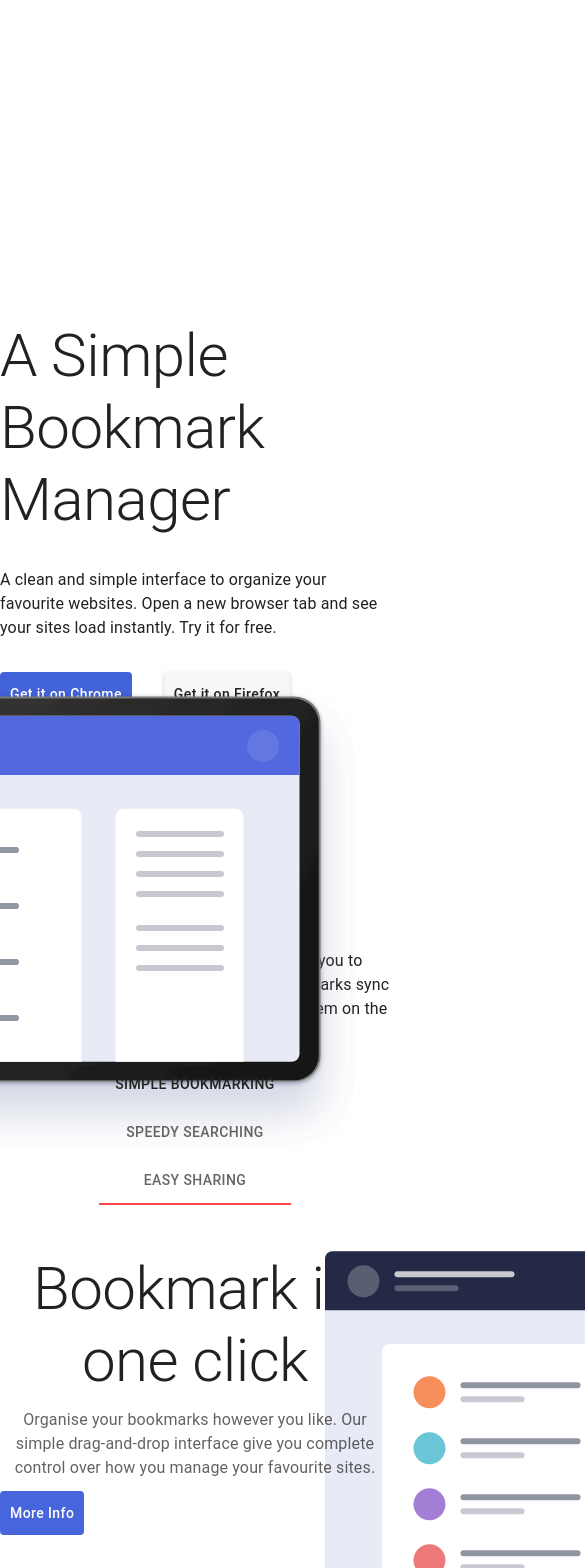
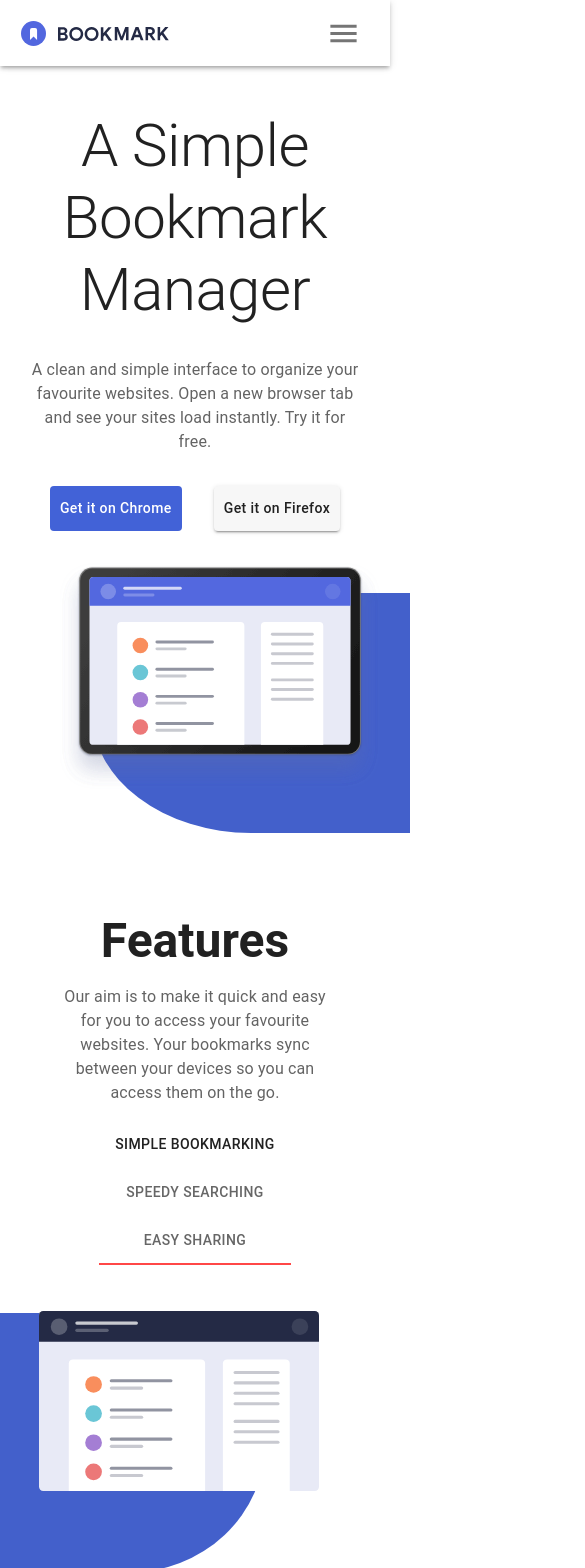
Before and after one commit to Proton-number/bookmarks, a React (Vite) app: page / in a window 390 px wide. Shown: the top 1568 px of the page, 585 px wide, since content can reach past the window. Built offline with nearby package versions, Linux system fonts and the light colour scheme.

Commit message:
mobile view... testing...

```diff
--- a/src/App.jsx
+++ b/src/App.jsx
@@ -13,9 +13,9 @@ import Footer from "./Components/Footer";
 function App() {
   return (
     <>
-      <Stack spacing={20}>
+      <NavMobile />
+      <Stack spacing={{xs:10,sm:18,lg:20}}>
         <Nav />
-        <NavMobile />
         <Bookmark />
         <Features />
         <Download />
--- a/src/Components/Bookmark.jsx
+++ b/src/Components/Bookmark.jsx
@@ -23,24 +23,34 @@ function Bookmark() {
   });
   return (
     <Stack
-      spacing={{ sm: 8,lg:0 }}
+      spacing={{ xs: 4, sm: 8, lg: 0 }}
       direction={{ xs: "column", sm: "column", lg: "row" }}
       sx={{ alignItems: { lg: "center" }, justifyContent: "space-between" }}
     >
-      <Stack spacing={4} sx={{ p: { sm: "40px", lg: "80px" } }}>
+      <Stack spacing={4} sx={{ p: { xs: "30px", sm: "40px", lg: "80px" } }}>
         <Typography
           variant="h2"
-          sx={{ textAlign: "left", width: { lg: "70%" } }}
+          sx={{ textAlign: { sm: "left" }, width: { lg: "70%" } }}
         >
           A Simple Bookmark Manager
         </Typography>
-        <Typography sx={{ textAlign: "left", width: { sm: "88%", lg: "50%" } }}>
+        <Typography
+          sx={{
+            textAlign: { sm: "left" },
+            width: { sm: "88%", lg: "50%" },
+            opacity: "70%",
+          }}
+        >
           {" "}
           A clean and simple interface to organize your favourite websites. Open
           a new browser tab and see your sites load instantly. Try it for free.{" "}
         </Typography>
 
-        <Stack spacing={4} direction="row" sx={{ justifyContent: "left" }}>
+        <Stack
+          spacing={4}
+          direction="row"
+          sx={{ justifyContent: { xs: "center", sm: "left" } }}
+        >
           <ThemeProvider theme={theme}>
             <Button
               color="primary"
@@ -69,13 +79,14 @@ function Bookmark() {
         sx={{
           backgroundColor: "hsl(227, 57%, 53%)",
           position: "relative",
-          padding: { sm: "210px", lg: "200px" },
+          padding: { xs: "120px", sm: "210px", lg: "200px" },
           borderTopLeftRadius: "50%",
           borderBottomLeftRadius: "50%",
           width: {
+            xs: "20%",
             sm: "12%",
           },
-          left: { sm: "267px", lg: "0" },
+          left: { xs: "92px", sm: "267px", lg: "0" },
         }}
       >
         <Box
@@ -86,8 +97,9 @@ function Bookmark() {
             top: "-30px",
             right: "30px",
             width: {
+              xs: "320px",
               sm: "680px",
-              lg:'100%'
+              lg: "100%",
             },
           }}
         />
--- a/src/Components/Download.jsx
+++ b/src/Components/Download.jsx
@@ -36,7 +36,7 @@ function Download() {
             alignItems: "center",
           }}
         >
-          <Typography sx={{ width: "50%" }}>
+          <Typography sx={{ width: {xs:'70%',sm:"50%"} }}>
             We've got more browsers in the pipeline. Please do not let us know
             if you've got a favorite you'd like us to prioritize.
           </Typography>
--- a/src/Components/Features.jsx
+++ b/src/Components/Features.jsx
@@ -48,7 +48,9 @@ function Features() {
             alignItems: "center",
           }}
         >
-          <Typography sx={{ width: { sm: "60%", lg: "42%" } }}>
+          <Typography
+            sx={{ width: { xs: "72%", sm: "60%", lg: "42%", opacity: "70%" } }}
+          >
             Our aim is to make it quick and easy for you to access your
             favourite websites. Your bookmarks sync between your devices so you
             can access them on the go.
@@ -94,13 +96,14 @@ function Features() {
                 sx={{
                   backgroundColor: "hsl(227, 57%, 53%)",
                   position: "relative",
-                  padding: { sm: "160px", lg: "200px" },
+                  padding: { xs: "130px", sm: "160px", lg: "200px" },
                   borderTopRightRadius: "50%",
                   borderBottomRightRadius: "50%",
                   width: {
+                    xs: "4%",
                     lg: "12%",
                   },
-                  left: { sm: "-231px", lg: "0" },
+                  left: { xs: "-68px", sm: "-231px", lg: "0" },
                 }}
               >
                 <Box
@@ -109,8 +112,9 @@ function Features() {
                   sx={{
                     position: "absolute",
                     top: "-2px",
-                    left: "130px",
+                    left: { xs: "50px", sm: "130px" },
                     width: {
+                      xs: "280px",
                       sm: "420px",
                       lg: "100%",
                     },
@@ -122,7 +126,7 @@ function Features() {
                 <Typography
                   variant="h2"
                   sx={{
-                    textAlign: { sm: "center", lg: "left" },
+                    textAlign: { xs: "center", sm: "center", lg: "left" },
                     width: { lg: "100%" },
                   }}
                 >
@@ -132,13 +136,13 @@ function Features() {
                 <Box
                   sx={{
                     display: "flex",
-                    justifyContent: { sm: "center", lg: "left" },
+                    justifyContent: { xs: "center", sm: "center", lg: "left" },
                   }}
                 >
                   <Typography
                     sx={{
                       textAlign: { sm: "center", lg: "left" },
-                      width: { sm: "50%", lg: "80%" },
+                      width: { xs: "70%", sm: "50%", lg: "80%" },
                       opacity: "70%",
                     }}
                   >
@@ -152,7 +156,9 @@ function Features() {
                 <Stack
                   spacing={4}
                   direction="row"
-                  sx={{ justifyContent: { sm: "center", lg: "left" } }}
+                  sx={{
+                    justifyContent: { xs: "center", sm: "center", lg: "left" },
+                  }}
                 >
                   <ThemeProvider theme={theme}>
                     <Button
@@ -186,11 +192,12 @@ function Features() {
                 sx={{
                   backgroundColor: "hsl(227, 57%, 53%)",
                   position: "relative",
-                  left: { sm: "-231px", lg: "-40px" },
-                  padding: { sm: "160px", lg: "200px" },
+                  left: { xs: "-58px", sm: "-231px", lg: "-40px" },
+                  padding: { xs: "150px", sm: "160px", lg: "200px" },
                   borderTopRightRadius: "50%",
                   borderBottomRightRadius: "50%",
                   width: {
+                    xs: "4%",
                     lg: "12%",
                   },
                 }}
@@ -201,8 +208,9 @@ function Features() {
                   sx={{
                     position: "absolute",
                     top: "-13px",
-                    left: "180px",
+                    left: {xs:'80px',sm:"180px"},
                     width: {
+                      xs: "280px",
                       sm: "371px",
                       lg: "90%",
                     },
@@ -214,7 +222,7 @@ function Features() {
                 <Typography
                   variant="h2"
                   sx={{
-                    textAlign: { sm: "center", lg: "left" },
+                    textAlign: { xs: "center", sm: "center", lg: "left" },
                     width: { lg: "100%" },
                   }}
                 >
@@ -224,13 +232,13 @@ function Features() {
                 <Box
                   sx={{
                     display: "flex",
-                    justifyContent: { sm: "center", lg: "left" },
+                    justifyContent: { xs: "center", sm: "center", lg: "left" },
                   }}
                 >
                   <Typography
                     sx={{
-                      textAlign: { sm: "center", lg: "left" },
-                      width: { sm: "50%", lg: "80%" },
+                      textAlign: { xs: "center", sm: "center", lg: "left" },
+                      width: { xs: "70%", sm: "50%", lg: "80%" },
                       opacity: "70%",
                     }}
                   >
@@ -244,7 +252,9 @@ function Features() {
                 <Stack
                   spacing={4}
                   direction="row"
-                  sx={{ justifyContent: { sm: "center", lg: "left" } }}
+                  sx={{
+                    justifyContent: { xs: "center", sm: "center", lg: "left" },
+                  }}
                 >
                   <ThemeProvider theme={theme}>
                     <Button
@@ -267,7 +277,7 @@ function Features() {
           {tabIndex === 2 && (
             <Stack
               spacing={{ lg: 30 }}
-              direction={{ sm: "column", lg: "row" }}
+              direction={{ xs: "column", sm: "column", lg: "row" }}
               sx={{
                 display: "flex",
                 alignItems: "center",
@@ -277,11 +287,12 @@ function Features() {
                 sx={{
                   backgroundColor: "hsl(227, 57%, 53%)",
                   position: "relative",
-                  left: { sm: "-231px", lg: "-40px" },
-                  padding: { sm: "160px", lg: "200px" },
+                  left: { xs: "-58px", sm: "-231px", lg: "-40px" },
+                  padding: { xs: "150px", sm: "160px", lg: "200px" },
                   borderTopRightRadius: "50%",
                   borderBottomRightRadius: "50%",
                   width: {
+                    xs: "4%",
                     lg: "12%",
                   },
                 }}
@@ -292,8 +303,9 @@ function Features() {
                   sx={{
                     position: "absolute",
                     top: "-13px",
-                    left: "180px",
+                    left: {xs:'80px',sm:"180px"},
                     width: {
+                      xs: "280px",
                       sm: "371px",
                       lg: "90%",
                     },
@@ -305,7 +317,7 @@ function Features() {
                 <Typography
                   variant="h2"
                   sx={{
-                    textAlign: { sm: "center", lg: "left" },
+                    textAlign: { xs: "center", sm: "center", lg: "left" },
                     width: { lg: "100%" },
                   }}
                 >
@@ -315,13 +327,13 @@ function Features() {
                 <Box
                   sx={{
                     display: "flex",
-                    justifyContent: { sm: "center", lg: "left" },
+                    justifyContent: { xs: "center", sm: "center", lg: "left" },
                   }}
                 >
                   <Typography
                     sx={{
-                      textAlign: { sm: "center", lg: "left" },
-                      width: { sm: "50%", lg: "80%" },
+                      textAlign: { xs: "center", sm: "center", lg: "left" },
+                      width: { xs: "70%", sm: "50%", lg: "80%" },
                       opacity: "70%",
                     }}
                   >
@@ -335,7 +347,9 @@ function Features() {
                 <Stack
                   spacing={4}
                   direction="row"
-                  sx={{ justifyContent: { sm: "center", lg: "left" } }}
+                  sx={{
+                    justifyContent: { xs: "center", sm: "center", lg: "left" },
+                  }}
                 >
                   <ThemeProvider theme={theme}>
                     <Button
--- a/src/Components/Footer.jsx
+++ b/src/Components/Footer.jsx
@@ -1,12 +1,5 @@
 import React, { useState } from "react";
-import {
-  Box,
-  Typography,
-  Stack,
-  Button,
-  createTheme,
-  ThemeProvider,
-} from "@mui/material";
+import { Box, Typography, Stack } from "@mui/material";
 import { motion } from "framer-motion";
 import bookmark from "/src/images/logo-bookmark.svg";
 import facebook from "/src/images/icon-facebook.svg";
@@ -17,13 +10,14 @@ function Footer() {
     <Box
       sx={{
         p: {
-          sm:'20px',
+          xs:'20px',
+          sm: "20px",
           lg: "25px",
         },
         display: "flex",
         flexDirection: {
-          xs: 'column',
-          sm:'row'
+          xs: "column",
+          sm: "row",
         },
         justifyContent: "space-around",
         alignItems: "center",
@@ -34,7 +28,7 @@ function Footer() {
       <Stack
         direction={{ sm: "row" }}
         sx={{ alignItems: "center" }}
-        spacing={{sm:4, lg: 8 }}
+        spacing={{ xs:3 ,sm: 4, lg: 8 }}
       >
         <Box
           component="img"
@@ -78,9 +72,27 @@ function Footer() {
         </Typography>
       </Stack>
 
-      <Stack direction={{ sm: "row" }} spacing={{ sm:2.5, lg: 4 }}>
-        <Box component="img" src={facebook} />
-        <Box component="img" src={twitter} />
+      <Stack sx={{marginTop:{xs:2, sm:0}}} direction={{ sm: "row" }} spacing={{ xs:2, sm: 2.5, lg: 4 }}>
+        <Box
+          component="img"
+          src={facebook}
+          sx={{
+            "&:hover": {
+              filter:
+                "brightness(0) saturate(100%) invert(23%) sepia(65%) saturate(2645%) hue-rotate(342deg) brightness(87%) contrast(111%)",
+            },
+          }}
+        />
+        <Box
+          component="img"
+          src={twitter}
+          sx={{
+            "&:hover": {
+              filter:
+                "brightness(0) saturate(100%) invert(23%) sepia(65%) saturate(2645%) hue-rotate(342deg) brightness(87%) contrast(111%)",
+            },
+          }}
+        />
       </Stack>
     </Box>
   );
--- a/src/Components/Frequently.jsx
+++ b/src/Components/Frequently.jsx
@@ -41,7 +41,7 @@ function Frequently() {
             alignItems: "center",
           }}
         >
-          <Typography sx={{ width: "42%" }}>
+          <Typography sx={{ width: {  xs: "70%", sm: "42%" } }}>
             Here are some of our FAQS. If you have any other questions you'd
             like answered please feel free to email us.
           </Typography>
@@ -69,7 +69,9 @@ function Frequently() {
                 </ThemeProvider>
               }
             >
-              <Typography sx={{"&:hover":{color:'hsl(0, 100%, 50%)'}}}>What is Bookmark?</Typography>
+              <Typography sx={{ "&:hover": { color: "hsl(0, 100%, 50%)" } }}>
+                What is Bookmark?
+              </Typography>
             </AccordionSummary>
 
             <AccordionDetails>
--- a/src/Components/Joined.jsx
+++ b/src/Components/Joined.jsx
@@ -24,7 +24,7 @@ function Joined() {
         sx={{
           backgroundColor: "hsl(228, 68%, 57%)",
           color: "white",
-          p: { sm:'18px', lg: "20px" },
+          p: {xs:'20px', sm:'18px', lg: "20px" },
         }}
       >
         <Typography variant="body2">
@@ -37,14 +37,14 @@ function Joined() {
             alignItems: "center",
           }}
         >
-          <Typography sx={{ width: "42%" }}>
+          <Typography sx={{ width: {sm:'45%'} }}>
             stay up-date with what we're doing
           </Typography>
         </Box>
 
         <Stack
           spacing={3}
-          direction={{ sm: "row" }}
+          direction={{ xs:'column', sm: "row" }}
           sx={{
             justifyContent: "center",
             alignItems: "center",
@@ -55,7 +55,7 @@ function Joined() {
             type="email"
             InputProps={{
               style: {
-                borderRadius: "25px",
+                borderRadius: "8px",
                 color: "black",
                 backgroundColor:'white'
               },
--- a/src/Components/NavMobile.jsx
+++ b/src/Components/NavMobile.jsx
@@ -1,11 +1,79 @@
-import React from 'react'
+import React, { useState } from "react";
+import {
+  Box,
+  Typography,
+  Toolbar,
+  IconButton,
+  Drawer,
+  Stack,
+  AppBar,
+  Button,
+  createTheme,
+  ThemeProvider,
+} from "@mui/material";
+import MenuIcon from "@mui/icons-material/Menu";
+import CloseIcon from "@mui/icons-material/Close";
+import bookmark from "/src/images/logo-bookmark.svg";
 
 function NavMobile() {
+  const [isDrawerOpen, setisDrawerOpen] = useState(false);
+
+  const theme = createTheme({
+    palette: {
+      primary: {
+        main: "hsl(0, 0%, 13%)",
+      },
+    },
+  });
+
   return (
-    <div id='mobileNav'>
+    <>
+      <AppBar
+        id="mobileNav"
+        sx={{ backgroundColor: "hsl(0, 0%, 100%)", padding: "5px" }}
+        elevation={3}
+      >
+        <Toolbar sx={{ alignItems: "center", justifyContent: "space-between" }}>
+          <Stack direction="row" sx={{ alignItems: "center" }}>
+            <Box component="img" src={bookmark} />
+          </Stack>
 
-    </div>
-  )
+          <ThemeProvider theme={theme}>
+            <IconButton
+              edge="start"
+              aria-label="menu"
+              onClick={() => setisDrawerOpen(true)}
+            >
+              <MenuIcon fontSize="large" />
+            </IconButton>
+          </ThemeProvider>
+        </Toolbar>
+      </AppBar>
+
+      <Drawer
+        anchor="left"
+        open={isDrawerOpen}
+        onClose={() => setisDrawerOpen(false)}
+      >
+        <Box width="250px" role="presentation">
+          <Toolbar>
+            <IconButton
+              edge="start"
+              color="inherit"
+              aria-label="close-icon"
+              onClick={() => setisDrawerOpen(false)}
+            >
+              <CloseIcon fontSize="large" />
+            </IconButton>
+          </Toolbar>
+
+          {/* <Stack spacing={3} style={{ textAlign: "center", padding: "35px" }}>
+           </Stack>
+        */}
+        </Box>
+      </Drawer>
+    </>
+  );
 }
 
-export default NavMobile
+export default NavMobile;
```
